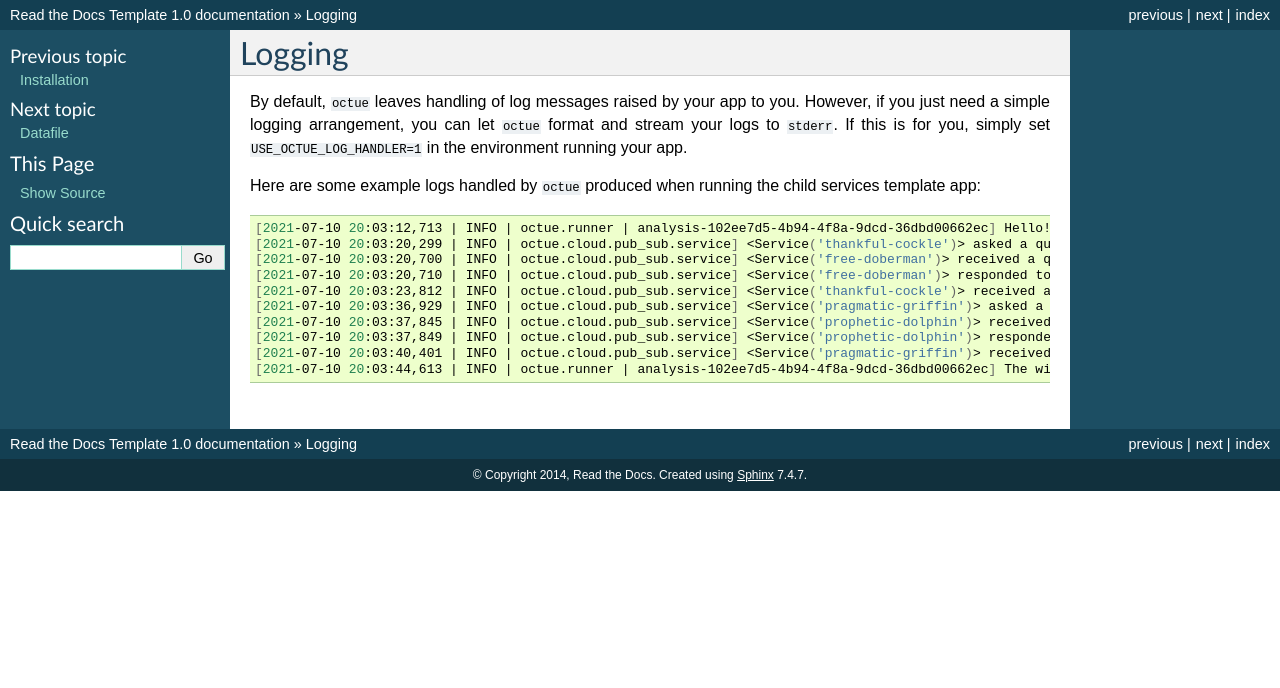
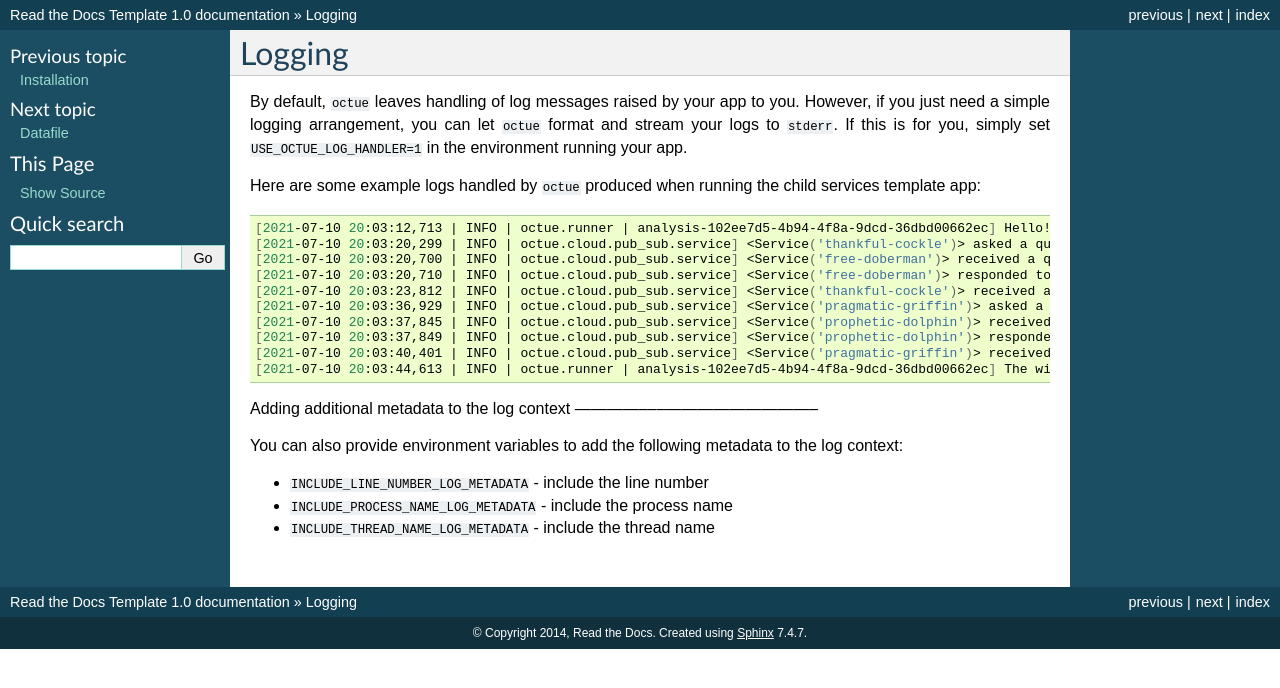
Before and after one commit to octue/octue-sdk-python, a Sphinx documentation site: the page built from docs/source/logging.rst, in a window 1280 px wide. Shown: the top 688 px of the page. Built offline with Sphinx 7.4.7, drawn with Linux system fonts in a browser that asks for light colours.

Commit message:
DOC: Document new environment variables for log metadata

```diff
--- a/docs/source/logging.rst
+++ b/docs/source/logging.rst
@@ -23,3 +23,13 @@ Here are some example logs handled by ``octue`` produced when running the child
     [2021-07-10 20:03:37,849 | INFO | octue.cloud.pub_sub.service] <Service('prophetic-dolphin')> responded to question '437c58d4-4ffe-438b-b57b-2292ece0d2e7'.
     [2021-07-10 20:03:40,401 | INFO | octue.cloud.pub_sub.service] <Service('pragmatic-griffin')> received an answer to question '437c58d4-4ffe-438b-b57b-2292ece0d2e7'.
     [2021-07-10 20:03:44,613 | INFO | octue.runner | analysis-102ee7d5-4b94-4f8a-9dcd-36dbd00662ec] The wind speeds and elevations at [{'longitude': 0, 'latitude': 0}, {'longitude': 1, 'latitude': 1}] are [3296, 1909] and [89, 82].
+
+
+Adding additional metadata to the log context
+--------------––-----------------------------
+
+You can also provide environment variables to add the following metadata to the log context:
+
+- ``INCLUDE_LINE_NUMBER_LOG_METADATA`` - include the line number
+- ``INCLUDE_PROCESS_NAME_LOG_METADATA`` - include the process name
+- ``INCLUDE_THREAD_NAME_LOG_METADATA`` - include the thread name
```
